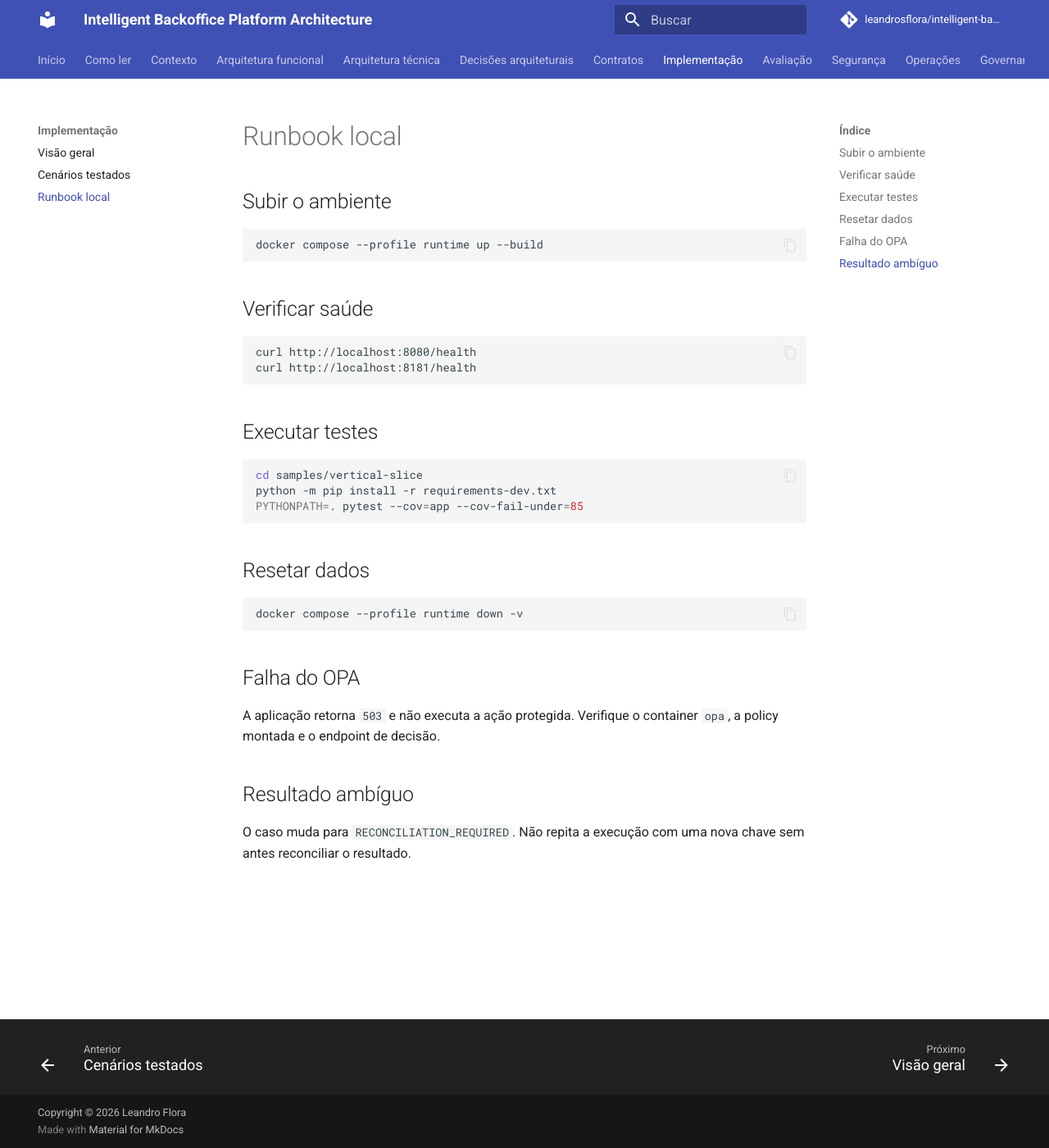
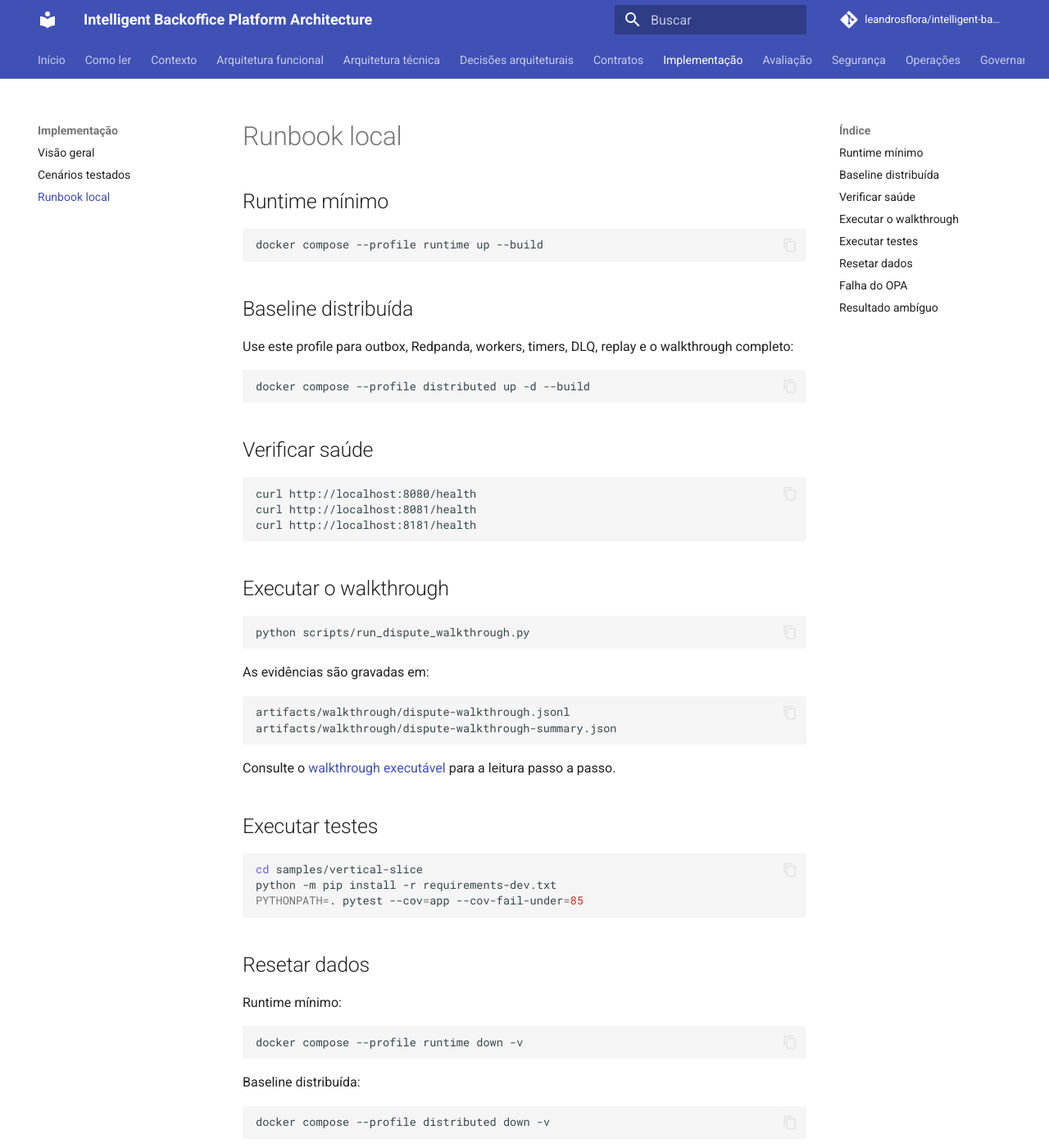
Before and after one commit to leandrosflora/intelligent-backoffice-platform-architecture, an MkDocs documentation site: the page built from docs/implementation/runbook.md, in a window 1280 px wide and 1400 px high. Shown: the whole window at 82% size. Built offline with MkDocs 1.6.1 and Material for MkDocs 9.7.7, drawn with Linux system fonts in a browser that asks for light colours; comment, search, counter and statistics services are not loaded; some of the changed text lies outside the part shown.

Commit message:
Atualiza runbook com walkthrough e reconciliação

````diff
--- a/docs/implementation/runbook.md
+++ b/docs/implementation/runbook.md
@@ -1,17 +1,41 @@
 # Runbook local
 
-## Subir o ambiente
+## Runtime mínimo
 
 ```bash
 docker compose --profile runtime up --build
+```
+
+## Baseline distribuída
+
+Use este profile para outbox, Redpanda, workers, timers, DLQ, replay e o walkthrough completo:
+
+```bash
+docker compose --profile distributed up -d --build
 ```
 
 ## Verificar saúde
 
 ```bash
 curl http://localhost:8080/health
+curl http://localhost:8081/health
 curl http://localhost:8181/health
 ```
+
+## Executar o walkthrough
+
+```bash
+python scripts/run_dispute_walkthrough.py
+```
+
+As evidências são gravadas em:
+
+```text
+artifacts/walkthrough/dispute-walkthrough.jsonl
+artifacts/walkthrough/dispute-walkthrough-summary.json
+```
+
+Consulte o [walkthrough executável](../tutorials/dispute-walkthrough.md) para a leitura passo a passo.
 
 ## Executar testes
 
@@ -23,8 +47,16 @@ PYTHONPATH=. pytest --cov=app --cov-fail-under=85
 
 ## Resetar dados
 
+Runtime mínimo:
+
 ```bash
 docker compose --profile runtime down -v
+```
+
+Baseline distribuída:
+
+```bash
+docker compose --profile distributed down -v
 ```
 
 ## Falha do OPA
@@ -33,4 +65,18 @@ A aplicação retorna `503` e não executa a ação protegida. Verifique o conta
 
 ## Resultado ambíguo
 
-O caso muda para `RECONCILIATION_REQUIRED`. Não repita a execução com uma nova chave sem antes reconciliar o resultado.
+O caso muda para `RECONCILIATION_REQUIRED`. Não repita a execução com uma nova chave.
+
+Consulte a execução pelo endpoint:
+
+```text
+GET /v1/cases/{caseId}/executions/{executionId}
+```
+
+Depois registre a resolução:
+
+```text
+POST /v1/cases/{caseId}/reconciliations/{executionId}/resolve
+```
+
+A resolução exige papel `reconciler`, `If-Match`, `Idempotency-Key`, versão do caso e justificativa. A repetição da mesma resolução com a mesma chave retorna a resposta anterior.
````
